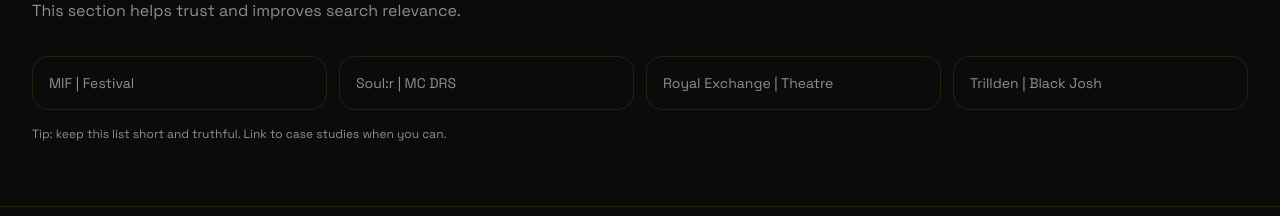
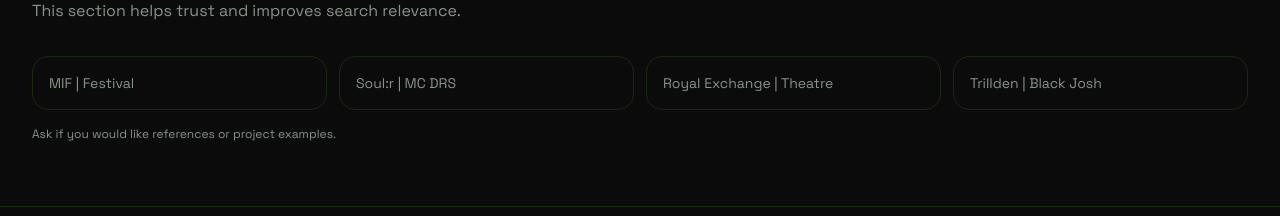
Before and after one commit to nuVizy/web2, a React (Vite) app: page / in a window 1280 px wide. Shown: the part 1840-2056 px from the top of the page. Built offline with nearby package versions, Linux system fonts and the light colour scheme; no server answers.

Commit message:
Updated Home.tsx

```diff
--- a/src/pages/Home.tsx
+++ b/src/pages/Home.tsx
@@ -220,7 +220,7 @@ const Home = () => {
           ))}
         </div>
 
-        <p className="mt-4 text-xs text-[var(--muted)]">Tip: keep this list short and truthful. Link to case studies when you can.</p>
+        <p className="mt-4 text-xs text-[var(--muted)]">Ask if you would like references or project examples.</p>
       </Section>
 
       {/* Work / Approach */}
```
